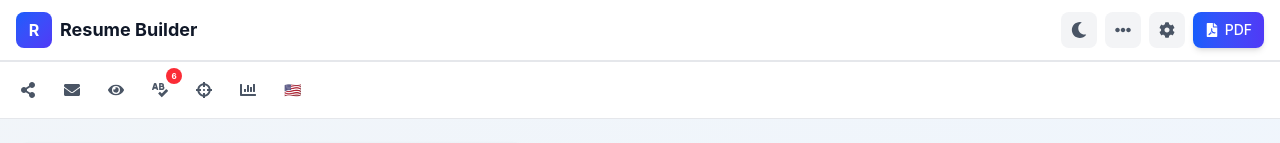
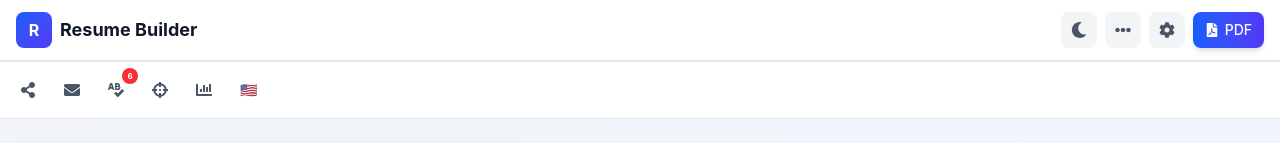
Before and after one commit to kh4dr94/Resume-builder, a React (Vite) app: page / in a window 1280 px wide. Shown: the top 143 px of the page. Built offline with nearby package versions, Linux system fonts and the light colour scheme.

Commit message:
fix: remove redundant preview icon from toolbar, wire each button to its specific tool sheet

```diff
--- a/src/App.jsx
+++ b/src/App.jsx
@@ -149,6 +149,7 @@ function App() {
   const [activeView, setActiveView] = useState('form')
   const [darkMode, setDarkMode] = useState(savedState?.darkMode || false)
   const [toolsOpen, setToolsOpen] = useState(false)
+  const [toolsInitialSheet, setToolsInitialSheet] = useState(null)
   const [currentLanguage, setCurrentLanguage] = useState(savedState?.currentLanguage || 'en-US')
   const [versions, setVersions] = useState(loadVersions)
   const [undoStack, setUndoStack] = useState([])
@@ -385,7 +386,7 @@ function App() {
 
             {/* Tools button */}
             <button
-              onClick={() => setToolsOpen(true)}
+              onClick={() => { setToolsInitialSheet(null); setToolsOpen(true) }}
               className={`w-9 h-9 rounded-lg flex items-center justify-center transition-colors ${
                 darkMode
                   ? 'bg-gray-700 text-gray-300 hover:bg-gray-600'
@@ -446,11 +447,12 @@ function App() {
 
       {/* Mobile Quick Tools Bar */}
       <MobileToolbar
-        onToolsOpen={() => setToolsOpen(true)}
-        onShareOpen={() => setToolsOpen(true)}
-        onGrammarOpen={() => setToolsOpen(true)}
-        activeView={activeView}
-        onViewChange={setActiveView}
+        onShareOpen={() => { setToolsInitialSheet('share'); setToolsOpen(true) }}
+        onCoverLetterOpen={() => { setToolsInitialSheet('cover-letter'); setToolsOpen(true) }}
+        onGrammarOpen={() => { setToolsInitialSheet('grammar'); setToolsOpen(true) }}
+        onTailorOpen={() => { setToolsInitialSheet('tailor'); setToolsOpen(true) }}
+        onQuantifyOpen={() => { setToolsInitialSheet('quantify'); setToolsOpen(true) }}
+        onLanguageOpen={() => { setToolsInitialSheet('language'); setToolsOpen(true) }}
       />
 
       {/* Main Content */}
@@ -576,7 +578,7 @@ function App() {
       {/* Tools Panel */}
       <ToolsPanel
         isOpen={toolsOpen}
-        onClose={() => setToolsOpen(false)}
+        onClose={() => { setToolsOpen(false); setToolsInitialSheet(null) }}
         resumeData={resumeData}
         onUndo={handleUndo}
         onRedo={handleRedo}
@@ -586,6 +588,7 @@ function App() {
         onImport={handleImport}
         currentLanguage={currentLanguage}
         onLanguageChange={setCurrentLanguage}
+        initialSheet={toolsInitialSheet}
       />
     </div>
   )
--- a/src/components/MobileToolbar.jsx
+++ b/src/components/MobileToolbar.jsx
@@ -2,32 +2,27 @@ import { useState, useEffect, useRef } from 'react'
 import {
   FaShareAlt,
   FaEnvelope,
-  FaEye,
   FaSpellCheck,
   FaCrosshairs,
   FaChartBar,
   FaGlobe,
-  FaWrench,
-  FaEllipsisH,
-  FaFilePdf,
-  FaEdit,
 } from 'react-icons/fa'
 
 export default function MobileToolbar({
-  onToolsOpen,
   onShareOpen,
+  onCoverLetterOpen,
   onGrammarOpen,
-  activeView,
-  onViewChange,
+  onTailorOpen,
+  onQuantifyOpen,
+  onLanguageOpen,
 }) {
   const tools = [
     { id: 'share', icon: FaShareAlt, label: 'Share', action: onShareOpen },
-    { id: 'envelope', icon: FaEnvelope, label: 'Letter', action: () => onToolsOpen?.() },
-    { id: 'eye', icon: FaEye, label: 'Preview', action: () => onViewChange?.('preview') },
+    { id: 'envelope', icon: FaEnvelope, label: 'Letter', action: onCoverLetterOpen },
     { id: 'grammar', icon: FaSpellCheck, label: 'Grammar', badge: 6, action: onGrammarOpen },
-    { id: 'tailor', icon: FaCrosshairs, label: 'Tailor', action: () => onToolsOpen?.() },
-    { id: 'quantify', icon: FaChartBar, label: 'Quantify', action: () => onToolsOpen?.() },
-    { id: 'language', icon: FaGlobe, label: 'Lang', flag: '🇺🇸', action: () => onToolsOpen?.() },
+    { id: 'tailor', icon: FaCrosshairs, label: 'Tailor', action: onTailorOpen },
+    { id: 'quantify', icon: FaChartBar, label: 'Quantify', action: onQuantifyOpen },
+    { id: 'language', icon: FaGlobe, label: 'Lang', flag: '🇺🇸', action: onLanguageOpen },
   ]
 
   return (
--- a/src/components/ToolsPanel.jsx
+++ b/src/components/ToolsPanel.jsx
@@ -270,10 +270,26 @@ export default function ToolsPanel({
   onImport,
   currentLanguage,
   onLanguageChange,
+  initialSheet,
 }) {
   const [activeSubSheet, setActiveSubSheet] = useState(null)
 
-  const closeSubSheet = () => setActiveSubSheet(null)
+  // When initialSheet changes and panel opens, go directly to that sheet
+  useEffect(() => {
+    if (isOpen && initialSheet) {
+      setActiveSubSheet(initialSheet)
+    }
+    if (!isOpen) {
+      setActiveSubSheet(null)
+    }
+  }, [isOpen, initialSheet])
+
+  const closeSubSheet = () => {
+    setActiveSubSheet(null)
+    if (initialSheet) {
+      onClose()
+    }
+  }
 
   const tools = [
     { id: 'share', label: 'Share', icon: FaShareAlt, color: 'bg-blue-100 text-blue-600' },
@@ -322,7 +338,7 @@ export default function ToolsPanel({
 
   return (
     <>
-      <ToolsBottomSheet isOpen={isOpen} onClose={onClose} title="Tools">
+      <ToolsBottomSheet isOpen={isOpen && !activeSubSheet} onClose={onClose} title="Tools">
         <div className="grid grid-cols-4 gap-3">
           {tools.map((tool) => (
             <button
@@ -354,31 +370,31 @@ export default function ToolsPanel({
       </ToolsBottomSheet>
 
       {/* Sub-sheets */}
-      <ToolsBottomSheet isOpen={activeSubSheet === 'share'} onClose={closeSubSheet} title="Share Resume">
+      <ToolsBottomSheet isOpen={isOpen && activeSubSheet === 'share'} onClose={closeSubSheet} title="Share Resume">
         <ShareSheet onClose={closeSubSheet} resumeData={resumeData} />
       </ToolsBottomSheet>
 
-      <ToolsBottomSheet isOpen={activeSubSheet === 'cover-letter'} onClose={closeSubSheet} title="Cover Letter">
+      <ToolsBottomSheet isOpen={isOpen && activeSubSheet === 'cover-letter'} onClose={closeSubSheet} title="Cover Letter">
         <CoverLetterSheet onClose={closeSubSheet} />
       </ToolsBottomSheet>
 
-      <ToolsBottomSheet isOpen={activeSubSheet === 'job-match'} onClose={closeSubSheet} title="Job Match">
+      <ToolsBottomSheet isOpen={isOpen && activeSubSheet === 'job-match'} onClose={closeSubSheet} title="Job Match">
         <JobMatchSheet onClose={closeSubSheet} />
       </ToolsBottomSheet>
 
-      <ToolsBottomSheet isOpen={activeSubSheet === 'grammar'} onClose={closeSubSheet} title="Grammar Check">
+      <ToolsBottomSheet isOpen={isOpen && activeSubSheet === 'grammar'} onClose={closeSubSheet} title="Grammar Check">
         <GrammarSheet onClose={closeSubSheet} />
       </ToolsBottomSheet>
 
-      <ToolsBottomSheet isOpen={activeSubSheet === 'tailor'} onClose={closeSubSheet} title="Tailor Resume">
+      <ToolsBottomSheet isOpen={isOpen && activeSubSheet === 'tailor'} onClose={closeSubSheet} title="Tailor Resume">
         <TailorSheet onClose={closeSubSheet} />
       </ToolsBottomSheet>
 
-      <ToolsBottomSheet isOpen={activeSubSheet === 'quantify'} onClose={closeSubSheet} title="Quantify Impact">
+      <ToolsBottomSheet isOpen={isOpen && activeSubSheet === 'quantify'} onClose={closeSubSheet} title="Quantify Impact">
         <QuantifySheet onClose={closeSubSheet} />
       </ToolsBottomSheet>
 
-      <ToolsBottomSheet isOpen={activeSubSheet === 'language'} onClose={closeSubSheet} title="Language">
+      <ToolsBottomSheet isOpen={isOpen && activeSubSheet === 'language'} onClose={closeSubSheet} title="Language">
         <LanguageSheet
           currentLanguage={currentLanguage}
           onSelect={onLanguageChange}
```
